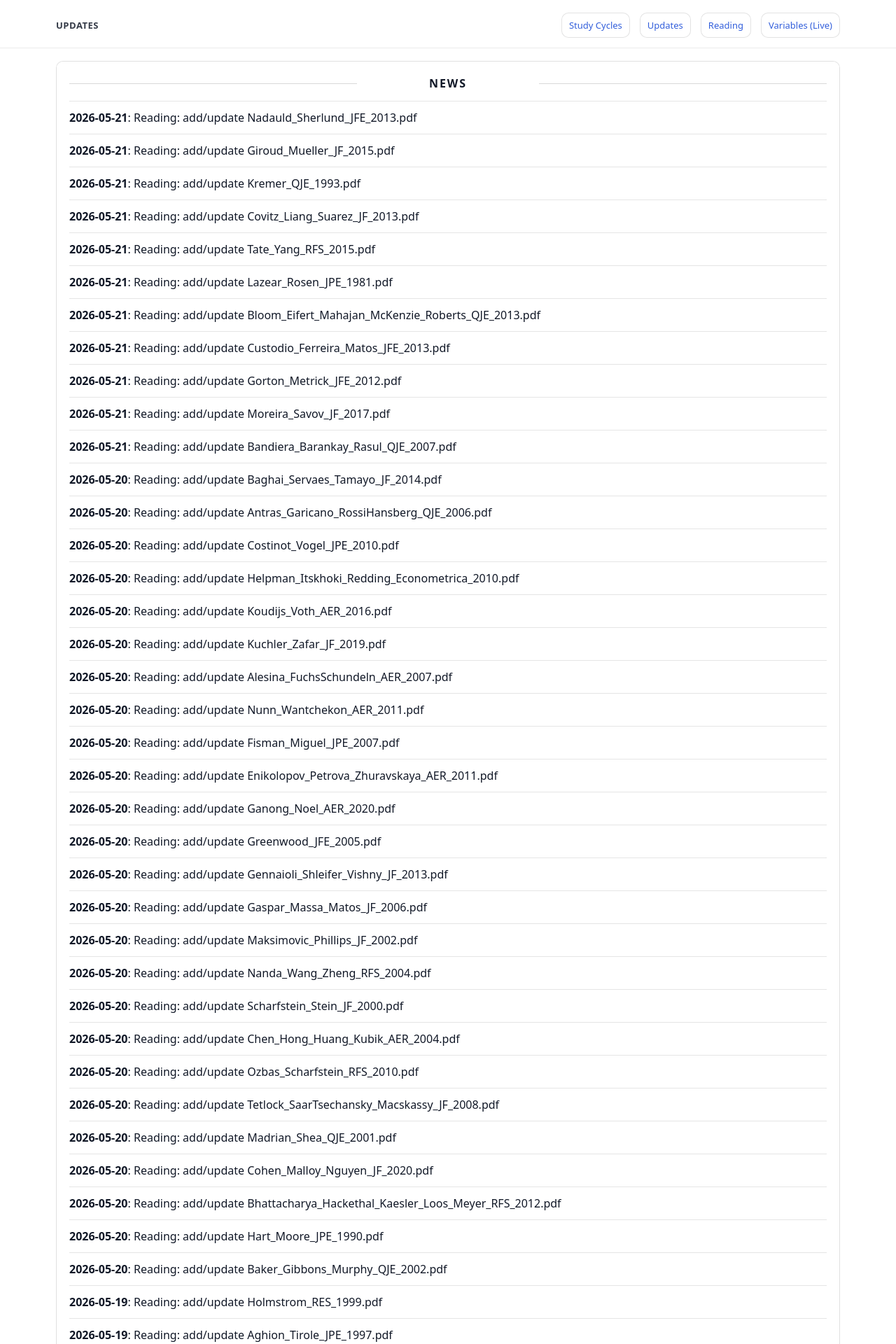
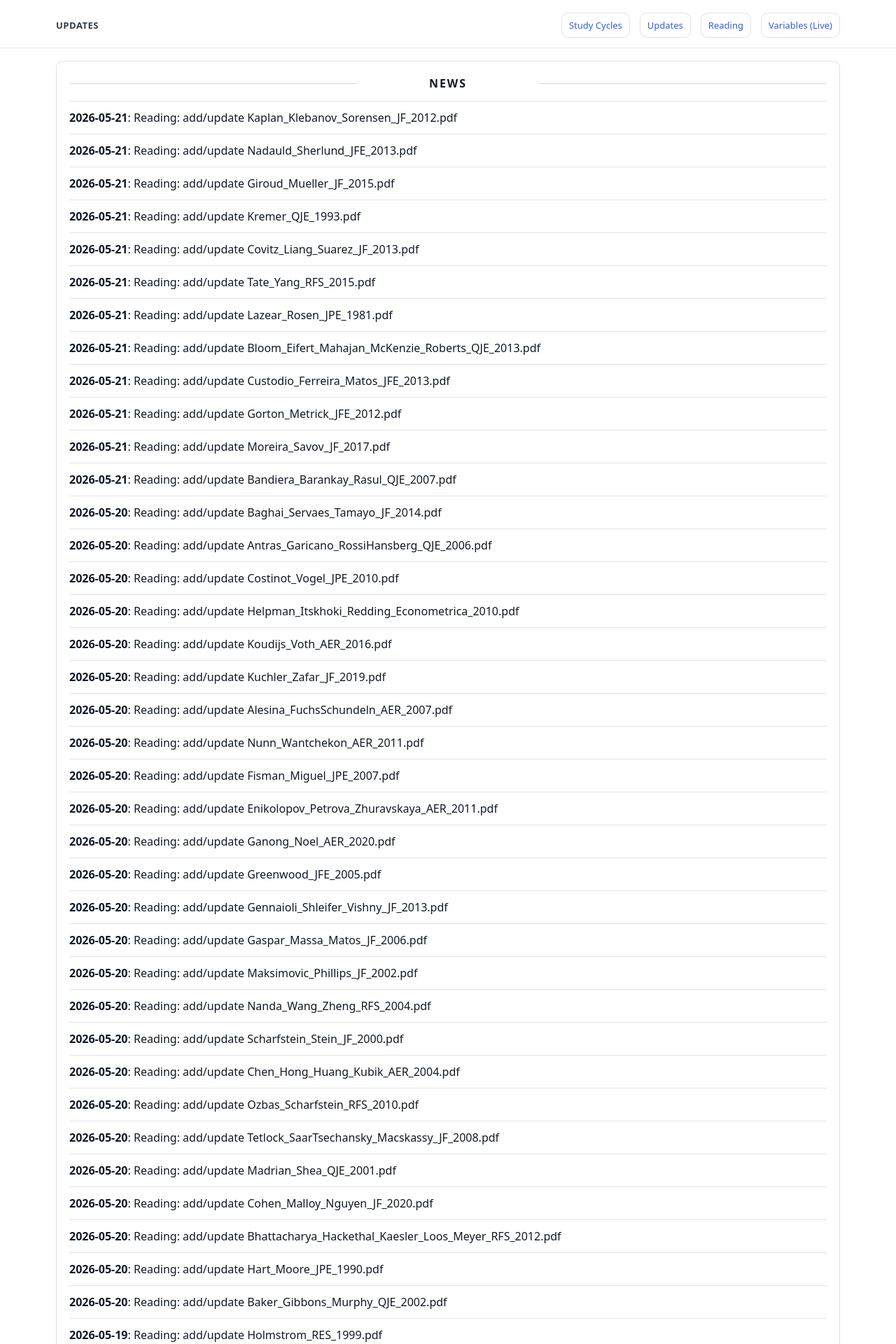
Before and after one commit to yaxinzn/study-archive, a Jekyll site: the page built from updates/index.md, in a window 1280 px wide. Shown: the top 1920 px of the page at 70% size. Built offline with Jekyll 4.4.1, drawn with Linux system fonts in a browser that asks for light colours; some of the changed text lies outside the part shown.

Commit message:
chore: update NEWS feed

```diff
--- a/_data/news.yml
+++ b/_data/news.yml
@@ -1,4 +1,7 @@
 # Auto-generated update history (sorted newest -> oldest). Do not edit manually.
+- ts: "1779314643"
+  date: "2026-05-21"
+  title: "Reading: add/update Kaplan_Klebanov_Sorensen_JF_2012.pdf"
 - ts: "1779314402"
   date: "2026-05-21"
   title: "Reading: add/update Nadauld_Sherlund_JFE_2013.pdf"
```
